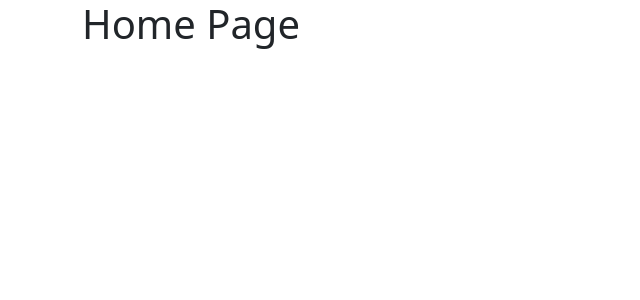
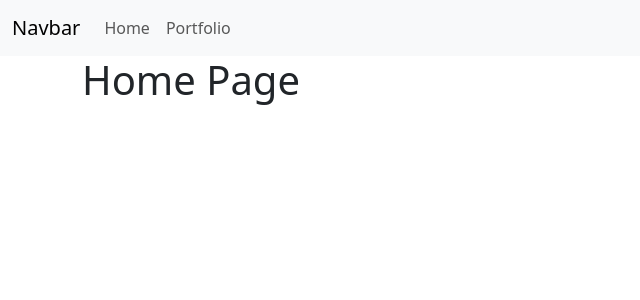
Before and after one commit to diruocco-aniellomarco/vite-boolfolio, a Vue app: page / in a window 1280 px wide. Shown: the top 300 px of the page, without its empty margins (0-640 px from the left). Built offline with nearby package versions, Linux system fonts and the light colour scheme.

Commit message:
milestone 3 (add navbar)

```diff
--- a/src/App.vue
+++ b/src/App.vue
@@ -1,20 +1,16 @@
 <script>
-// import ProjectList from "./components/projects/ProjectList.vue";
+import NavBarUi from "./components/ui/NavBarUi.vue";
 
 export default {
   // data() {
   //   return {};
   // },
-  // components: { ProjectList },
+  components: { NavBarUi },
 };
 </script>
 
 <template>
-  <!-- :projects="projects"
-    :links="pagination.links"
-    @pagination-view="fetchProjects" -->
-
-  <!-- <ProjectList /> -->
+  <NavBarUi />
   <div class="container">
     <router-view />
   </div>
--- /dev/null
+++ b/src/components/ui/NavBarUi.vue
@@ -0,0 +1,52 @@
+<script>
+export default {
+  data() {
+    return {
+      title: "",
+    };
+  },
+};
+</script>
+
+<template>
+  <nav class="navbar navbar-expand-lg bg-light">
+    <div class="container-fluid">
+      <a class="navbar-brand" href="#">Navbar</a>
+      <button
+        class="navbar-toggler"
+        type="button"
+        data-bs-toggle="collapse"
+        data-bs-target="#navbarNav"
+        aria-controls="navbarNav"
+        aria-expanded="false"
+        aria-label="Toggle navigation"
+      >
+        <span class="navbar-toggler-icon"></span>
+      </button>
+      <div class="collapse navbar-collapse" id="navbarNav">
+        <ul class="navbar-nav">
+          <li class="nav-item">
+            <router-link
+              class="nav-link"
+              aria-current="page"
+              :to="{ name: 'homepage' }"
+            >
+              Home
+            </router-link>
+          </li>
+          <li class="nav-item">
+            <router-link
+              class="nav-link"
+              aria-current="page"
+              :to="{ name: 'portfolio' }"
+            >
+              Portfolio
+            </router-link>
+          </li>
+        </ul>
+      </div>
+    </div>
+  </nav>
+</template>
+
+<style lang="scss"></style>
```
